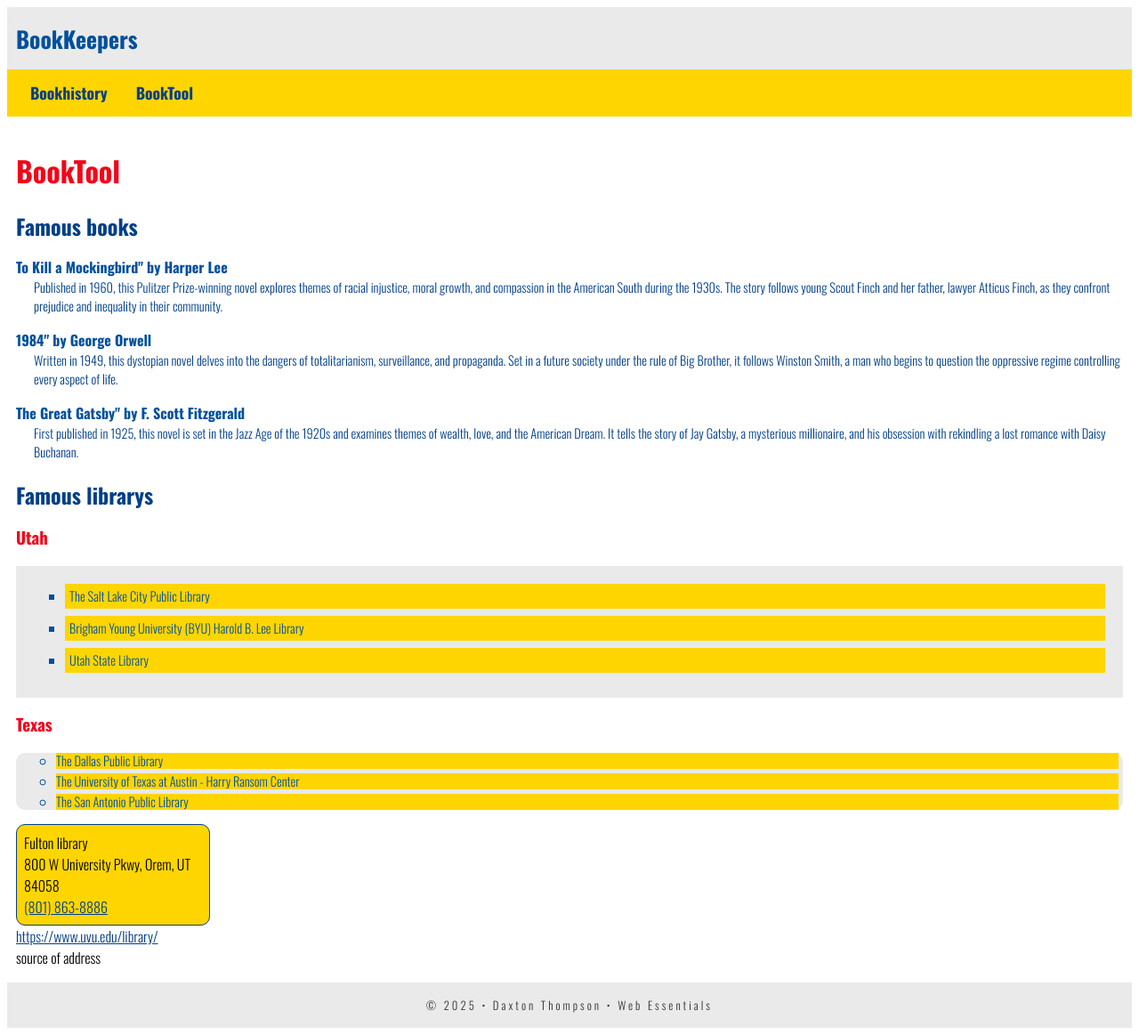
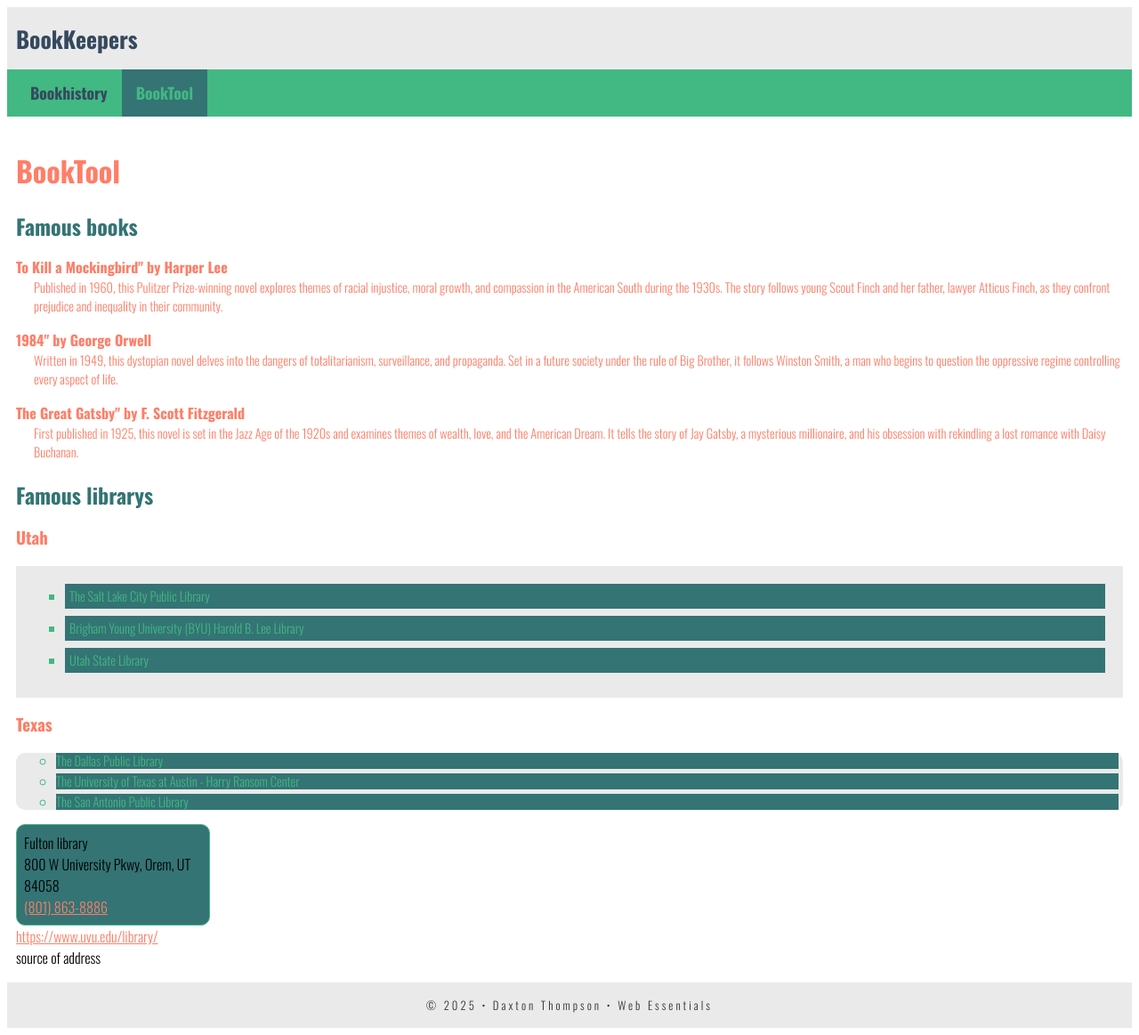
Before and after one commit to daxtonthompson567/dwdd1600, a plain HTML site: page 04intro-css/booktool.html in a window 1280 px wide. Shown: the whole page at 89% size. Drawn offline with nearby package versions, Linux system fonts and the light colour scheme.

Commit message:
Add files via upload

```diff
--- a/04intro-css/booktool.html
+++ b/04intro-css/booktool.html
@@ -24,7 +24,7 @@
     <nav>
         <ul>
             <li><a href="index.html">Bookhistory</a></li>
-            <li><a href="booktool.html">BookTool</a></li>
+            <li class="Page"><a href="booktool.html">BookTool</a></li>
         </ul>
 
     </nav>
--- a/04intro-css/travaler.css
+++ b/04intro-css/travaler.css
@@ -16,14 +16,14 @@ header {
 header span {
     font-size: 1.6rem;
     font-weight: 700;
-    color: #00509d;
+    color: #35495e;
 }
 
 
 /*Nav stuff here*/
 
 nav {
-    background-color: #ffd500;
+    background-color: #42b883;
 
 }
 nav ul {
@@ -34,32 +34,37 @@ nav ul {
 }
 nav a {
     text-decoration: none;
-    color: #003f88;
+    color: #35495e;
     font-size: 1.1rem;
     padding: .83rem 1rem;
     display: block;
     font-weight: 700;
 }
-nav li.active a {
-    background-color: #003f88;
-    color: #ffd500;
+nav li.Book a {
+    background-color: #347474;
+    color: #42b883;
+}
+nav li.Page a {
+    background-color: #347474;
+    color: #42b883;
 }
 nav li a:hover {
-    color: white;
+    color: #dd7e67;
 }
+
 /*Main stuff here*/
 main {
     padding: 1rem 10px;
 }
 
 main h1 {
-    color: #f20519;
+    color: #ff7e67;
 }
 main h2 strong {
-    color: #003f88;
+    color: #347474;
 }
 main h2 {
-    color: #003f88;
+    color: #347474;
     margin-bottom: .2rem;
 }
 main p {
@@ -67,18 +72,18 @@ main p {
     margin: 0;
 }
 main dl dt {
-    color: #00509d;
+    color: #ff7e67;
     font-weight: 700;
     margin-top: 1rem;
 }
 main dl dd {
-    color: #003f88;
+    color: #ff7e67;
     font-size: .9rem;
     margin-left: 20px;
 }
 main h3 {
 
-    color: #f20519;
+    color: #ff7e67;
     margin-top: 1rem;
 }
 
@@ -93,20 +98,20 @@ main ol {
     border-radius: 10px;
 }
 main ul li {
-    background-color: #ffd500;
+    background-color: #347474;
     margin-bottom: .5rem;
 line-height: 125%;
 font-size: .9rem;
-color: #00509d;
+color: #42b883;
 padding: 5px;
 margin-left: 35px;
 }
 main ol li {
-    background-color: #ffd500;
+    background-color: #347474;
     margin-bottom: .5rem;
 line-height: 125%;
 font-size: .9rem;
-color: #00509d;
+color: #42b883;
 margin: 5px;
 }
 main strong {
@@ -120,17 +125,17 @@ main em {
 
 main address {
     font-style: normal;
-    background-color: #ffd500;
+    background-color: #347474;
    padding: .5rem;
    border-radius: 10px;
-   border: 1px solid #003f88;
+   border: 1px solid #42b883;
    width: 200px;
 }
 main a {
-    color: #003f88;
+    color: #ff7e67;
 }
 main a:hover {
-    color: rgb(180,4,18);
+    color: rgb(34, 159, 69);
 }
 /*Footer stuff here*/
 footer {
```
Also changed, not shown: 04intro-css/index.html (+1 -1 lines).
